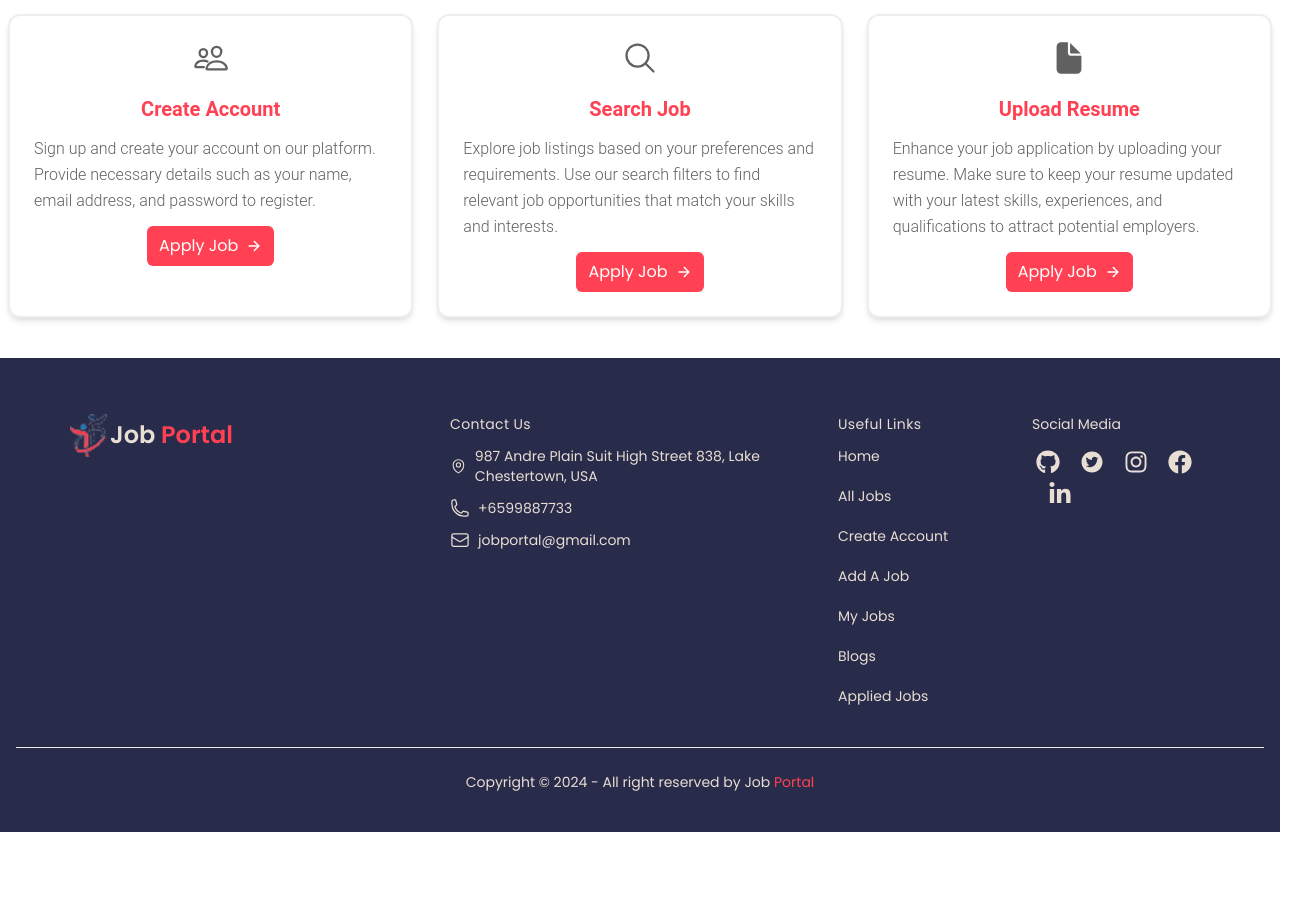
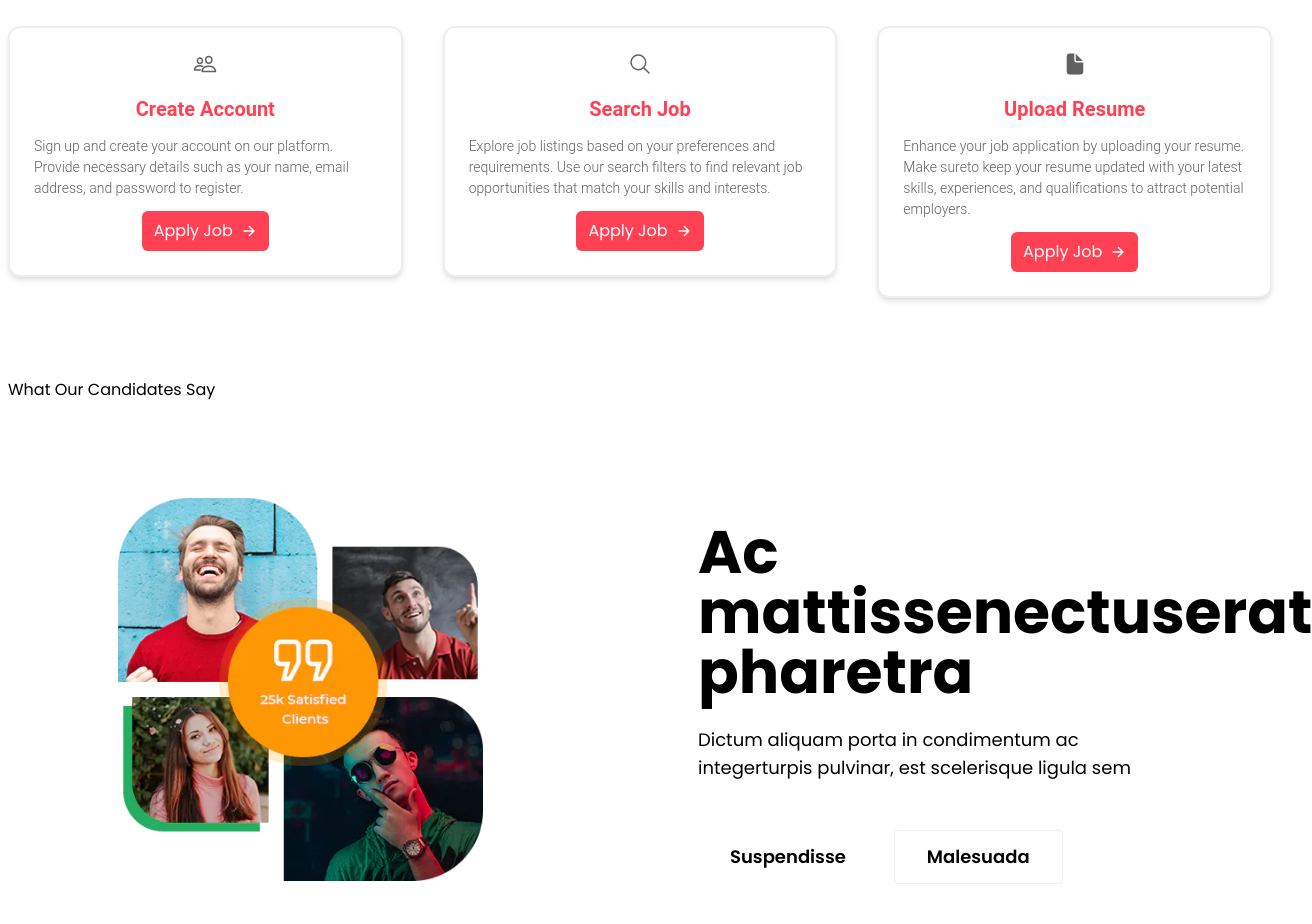
Before and after one commit to mstsurnalyakter/jobportal-client, a React (Vite) app: page / in a window 1280 px wide. Shown: the part 1080-2004 px from the top of the page, 1312 px wide, since content can reach past the window. Before the commit the page ends 1912 px from the top, so only its background shows below. Built offline with nearby package versions, Linux system fonts and the light colour scheme; no server answers.

Commit message:
framer-motion added in home page

```diff
--- a/src/components/JobProcess.jsx
+++ b/src/components/JobProcess.jsx
@@ -1,32 +1,66 @@
 
 import { Card, CardBody, Typography } from "@material-tailwind/react";
 import { Link } from "react-router-dom";
+import { motion } from "framer-motion";
 
 const JobProcess = () => {
+
+     const data = [
+       {
+         icon: "people-outline",
+         title: "Create Account",
+         description:
+           "Sign up and create your account on our platform. Provide necessary details such as your name, email address, and password to register.",
+       },
+       {
+         icon: "search-outline",
+         title: "Search Job",
+         description:
+           " Explore job listings based on your preferences and requirements. Use our search filters to find relevant job opportunities that match your skills and interests.",
+       },
+       {
+         icon: "document",
+         title: "Upload Resume",
+         description:
+           "   Enhance your job application by uploading your resume. Make sureto keep your resume updated with your latest skills, experiences, and qualifications to attract potential employers.",
+       },
+     ];
+
   return (
     <div>
-      <h2 className="text-center py-5 font-bold text-4xl">
+      <h2 className="text-center py-5 font-bold text-4xl mx-9">
         Our Job <span className="text-[#FF4153]">Process</span>
       </h2>
-      <div className="grid gap-6 grid-cols-1 md:grid-cols-2 lg:grid-cols-3 ">
-        {/* card1 */}
-        <Card className="mt-6 mx-auto border-2">
+      <div className="grid gap-10 grid-cols-1 md:grid-cols-2 lg:grid-cols-3 ">
+        {data?.map((cardData) => (
+          <motion.div
+            key={cardData.icon}
+            animate={{
+              scale: [1, 1, 1, 1, 1],
+              rotate: [0, 0, 360, 360, 0],
+              borderRadius: ["0%", "0%", "50%", "50%", "0%"],
+            }}
+            transition={{
+              duration: 5,
+              ease: "easeInOut",
+              times: [0, 0.2, 0.5, 0.8, 1],
+              repeat: Infinity,
+              repeatDelay: 1,
+            }}
+          >
+            <Card className="mt-9  border-2">
               <CardBody className="flex items-center justify-center flex-col space-y-3">
-            <div className="text-4xl">
-              <ion-icon name="people-outline" className=""></ion-icon>
+                <div className="text-2xl">
+                  <ion-icon name={cardData.icon} className=""></ion-icon>
                 </div>
                 <Typography
                   variant="h5"
                   color="blue-gray"
                   className="mb-2 text-[#FF4153]"
                 >
-              Create Account
+                  {cardData.title}
                 </Typography>
-            <Typography>
-              Sign up and create your account on our platform. Provide necessary
-              details such as your name, email address, and password to
-              register.
-            </Typography>
+                <Typography variant="small">{cardData.description}</Typography>
                 <Link className="" to={"/all-jobs"}>
                   <button className="bg-[#FF4153] px-3 flex items-center gap-2 py-2 rounded-md text-white">
                     <span>Apply Job</span>
@@ -35,54 +69,8 @@ const JobProcess = () => {
                 </Link>
               </CardBody>
             </Card>
-        {/* card2 */}
-        <Card className="mt-6 mx-auto border-2">
-          <CardBody className="flex items-center justify-center flex-col space-y-3">
-            <div className="text-4xl">
-              <ion-icon name="search-outline"></ion-icon>
-            </div>
-            <Typography
-              variant="h5"
-              color="blue-gray"
-              className="mb-2 text-[#FF4153]"
-            >
-              Search Job
-            </Typography>
-            <Typography>
-              Explore job listings based on your preferences and requirements.
-              Use our search filters to find relevant job opportunities that
-              match your skills and interests.
-            </Typography>
-            <Link className="" to={"/all-jobs"}>
-              <button className="bg-[#FF4153] flex items-center gap-2 px-3 py-2 rounded-md text-white">
-                <span>Apply Job</span>
-                <ion-icon name="arrow-forward-outline"></ion-icon>
-              </button>
-            </Link>
-          </CardBody>
-        </Card>
-        {/* card3 */}
-        <Card className="mt-6 mx-auto border-2">
-          <CardBody className="flex items-center justify-center flex-col space-y-3">
-            <div className="text-4xl">
-            <ion-icon name="document"></ion-icon>
-            </div>
-            <Typography variant="h5" color="" className="mb-2 text-[#FF4153]">
-              Upload Resume
-            </Typography>
-            <Typography>
-              Enhance your job application by uploading your resume. Make sure
-              to keep your resume updated with your latest skills, experiences,
-              and qualifications to attract potential employers.
-            </Typography>
-            <Link className="" to={"/all-jobs"}>
-              <button className="bg-[#FF4153] flex items-center gap-2 px-3 py-2 rounded-md text-white">
-                <span>Apply Job</span>
-                <ion-icon name="arrow-forward-outline"></ion-icon>
-              </button>
-            </Link>
-          </CardBody>
-        </Card>
+          </motion.div>
+        ))}
       </div>
     </div>
   );
--- /dev/null
+++ b/src/components/Testimonials.jsx
@@ -0,0 +1,53 @@
+import img from '../../public/test-img.webp'
+
+const Testimonials = () => {
+  return (
+    <div>
+      <div>
+        <h2>What Our Candidates Say</h2>
+        <p></p>
+      </div>
+      <section className="">
+        <div className="container flex flex-col justify-center p-6 mx-auto sm:py-12 lg:py-24 lg:flex-row lg:justify-between">
+          <div className="flex items-center justify-center p-6 mt-8 lg:mt-0 h-72 sm:h-80 lg:h-96 xl:h-112 2xl:h-128">
+            <img
+              src={img}
+              alt=""
+              className="object-contain h-72 sm:h-80 lg:h-96 xl:h-112 2xl:h-128"
+            />
+          </div>
+          <div className="flex flex-col justify-center p-6 text-center rounded-sm lg:max-w-md xl:max-w-lg lg:text-left">
+            <h1 className="text-5xl font-bold leading-none sm:text-6xl">
+              Ac mattis
+              <span className="dark:text-violet-600">senectus</span>erat
+              pharetra
+            </h1>
+            <p className="mt-6 mb-8 text-lg sm:mb-12">
+              Dictum aliquam porta in condimentum ac integer
+              <br className="hidden md:inline lg:hidden" />
+              turpis pulvinar, est scelerisque ligula sem
+            </p>
+            <div className="flex flex-col space-y-4 sm:items-center sm:justify-center sm:flex-row sm:space-y-0 sm:space-x-4 lg:justify-start">
+              <a
+                rel="noopener noreferrer"
+                href="#"
+                className="px-8 py-3 text-lg font-semibold rounded dark:bg-violet-600 dark:text-gray-50"
+              >
+                Suspendisse
+              </a>
+              <a
+                rel="noopener noreferrer"
+                href="#"
+                className="px-8 py-3 text-lg font-semibold border rounded dark:border-gray-800"
+              >
+                Malesuada
+              </a>
+            </div>
+          </div>
+        </div>
+      </section>
+    </div>
+  );
+}
+
+export default Testimonials
--- a/src/layouts/Main.jsx
+++ b/src/layouts/Main.jsx
@@ -11,7 +11,7 @@ const Main = () => {
       <NavBar />
 
       {/* Main Content */}
-      <div className="mx-auto max-w-7xl px-4 lg:px-2 mt-10 mb-10 min-h-[calc(100vh-432px)]">
+      <div className="mx-auto max-w-7xl px-7 lg:px-2 mt-10 mb-10 min-h-[calc(100vh-432px)]">
         <Outlet />
       </div>
       <Footer />
--- a/src/pages/Home/Home.jsx
+++ b/src/pages/Home/Home.jsx
@@ -1,6 +1,7 @@
 import Banner from "../../components/Banner"
 import JobByCategory from "../../components/JobByCategory"
 import JobProcess from "../../components/JobProcess";
+import Testimonials from "../../components/Testimonials";
 
 
 const Home = () => {
@@ -9,6 +10,7 @@ const Home = () => {
       <Banner />
       <JobByCategory />
       <JobProcess/>
+      <Testimonials/>
     </div>
   );
 }
```
Also changed, not shown: public/test-img.webp (added). Lines whose indentation alone changed are shown as unchanged.
